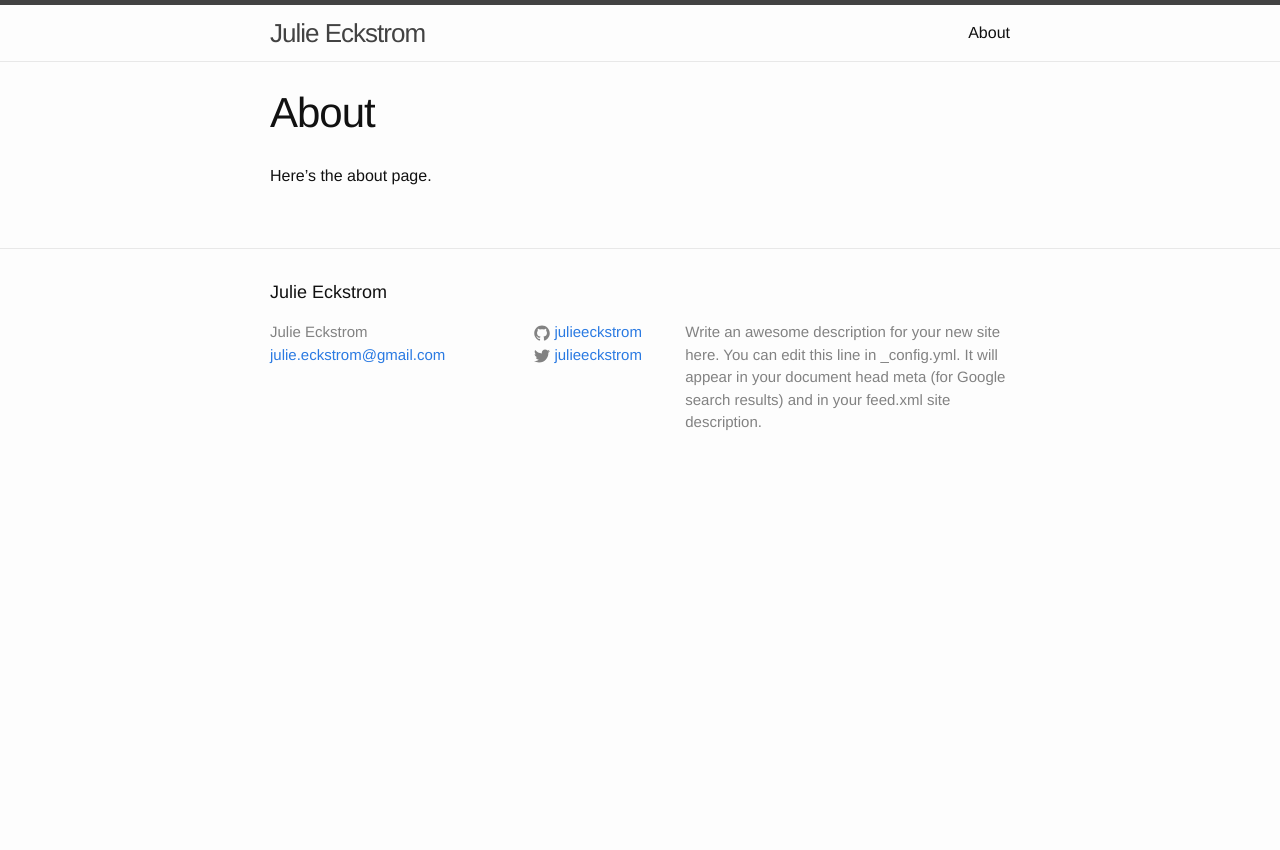
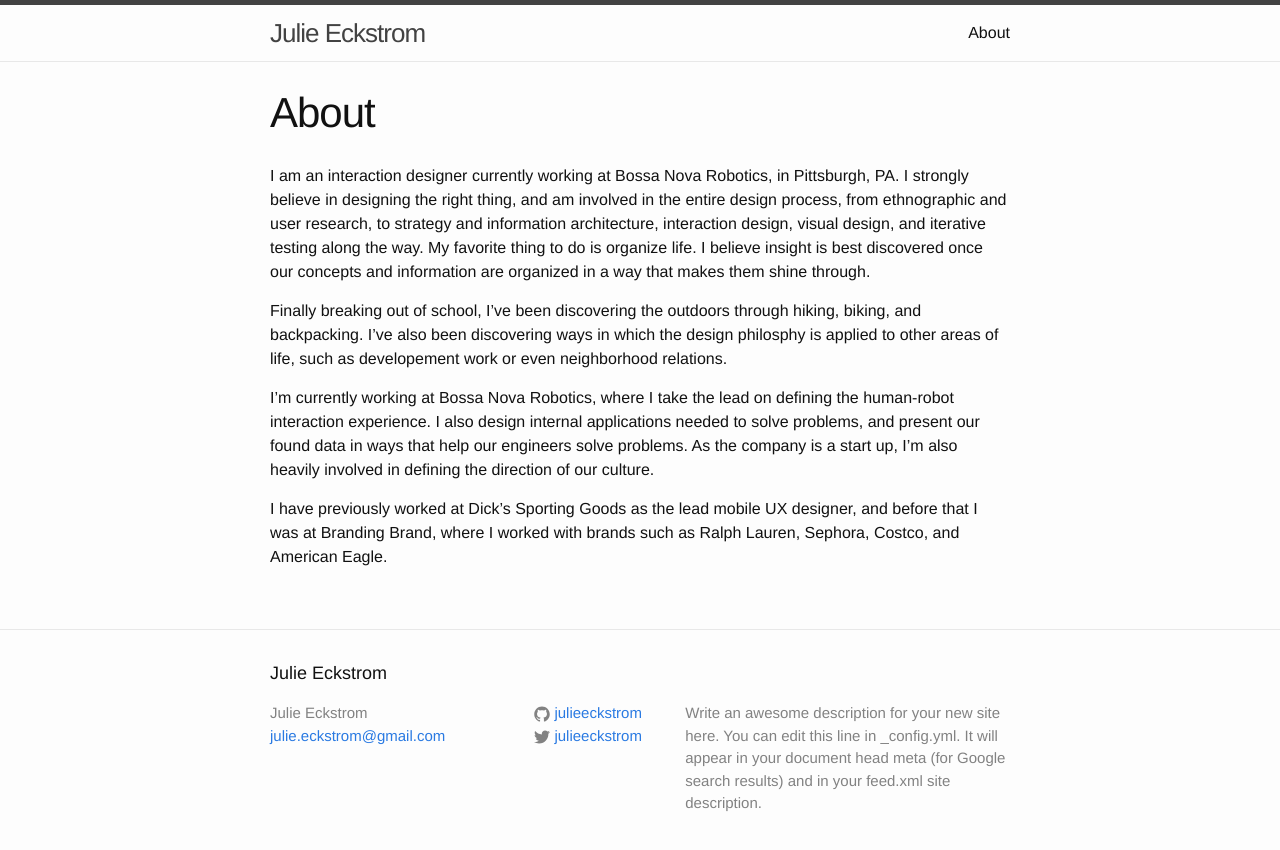
Before and after one commit to julieeckstrom/julieeckstrom.github.io, a Jekyll site: the page built from _pages/about.md, in a window 1280 px wide. Shown: the top 850 px of the page. Built offline with Jekyll 4.4.1, drawn with Linux system fonts in a browser that asks for light colours.

```diff
--- a/_pages/about.md
+++ b/_pages/about.md
@@ -4,4 +4,10 @@ title: About
 permalink: /about/
 ---
 
-Here's the about page.
+I am an interaction designer currently working at Bossa Nova Robotics, in Pittsburgh, PA. I strongly believe in designing the right thing, and am involved in the entire design process, from ethnographic and user research, to strategy and information architecture, interaction design, visual design, and iterative testing along the way. My favorite thing to do is organize life. I believe insight is best discovered once our concepts and information are organized in a way that makes them shine through.
+
+Finally breaking out of school, I've been discovering the outdoors through hiking, biking, and backpacking. I've also been discovering ways in which the design philosphy is applied to other areas of life, such as developement work or even neighborhood relations.
+
+I'm currently working at Bossa Nova Robotics, where I take the lead on defining the human-robot interaction experience. I also design internal applications needed to solve problems, and present our found data in ways that help our engineers solve problems. As the company is a start up, I'm also heavily involved in defining the direction of our culture.
+
+I have previously worked at Dick's Sporting Goods as the lead mobile UX designer, and before that I was at Branding Brand, where I worked with brands such as Ralph Lauren, Sephora, Costco, and American Eagle.
--- a/_projects/calia.markdown
+++ b/_projects/calia.markdown
@@ -1,10 +1,11 @@
 ---
 layout: page
 title:  "Calia"
-date:   2016-04-17 18:19:15 -0400
 categories: websites
-etc: this
+project: Calia
 ---
 You’ll find this post in your `_posts` directory. Go ahead and edit it and re-build the site to see your changes. You can rebuild the site in many different ways, but the most common way is to run `jekyll serve`, which launches a web server and auto-regenerates your site when a file is updated.
 
 To add new posts, simply add a file in the `_posts` directory that follows the convention `YYYY-MM-DD-name-of-post.ext` and includes the necessary front matter. Take a look at the source for this post to get an idea about how it works.
+
+# header one here
--- a/index.html
+++ b/index.html
@@ -23,7 +23,7 @@ layout: default
       <li>
 
         <h2>
-          Title:<a class="project-link" href="{{ project.url | prepend: site.baseurl }}">{{ project.title }}</a>
+          <a class="project-link" href="{{ project.url | prepend: site.baseurl }}">{{ project.title }}</a>
         </h2>
       </li>
     {% endfor %}
```
